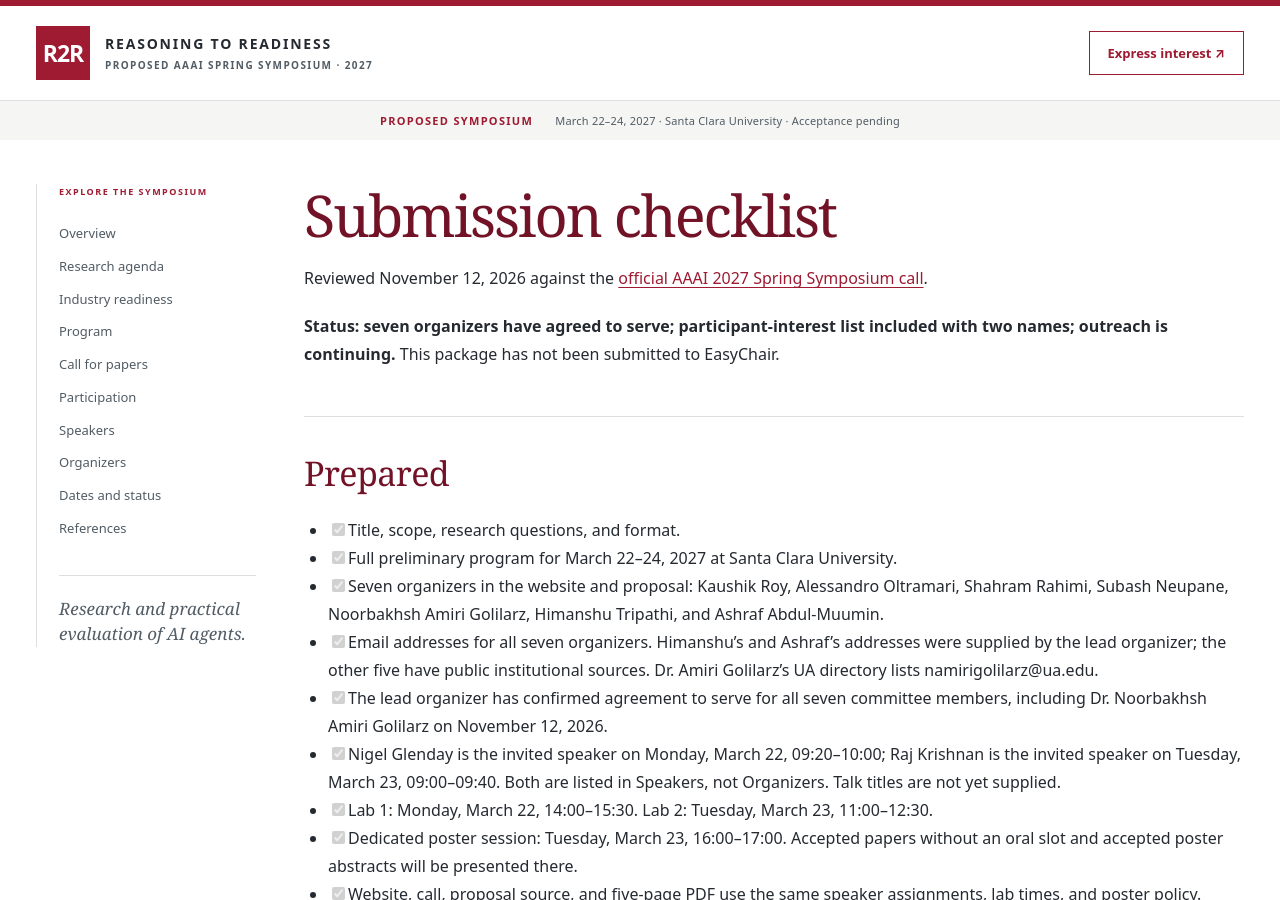
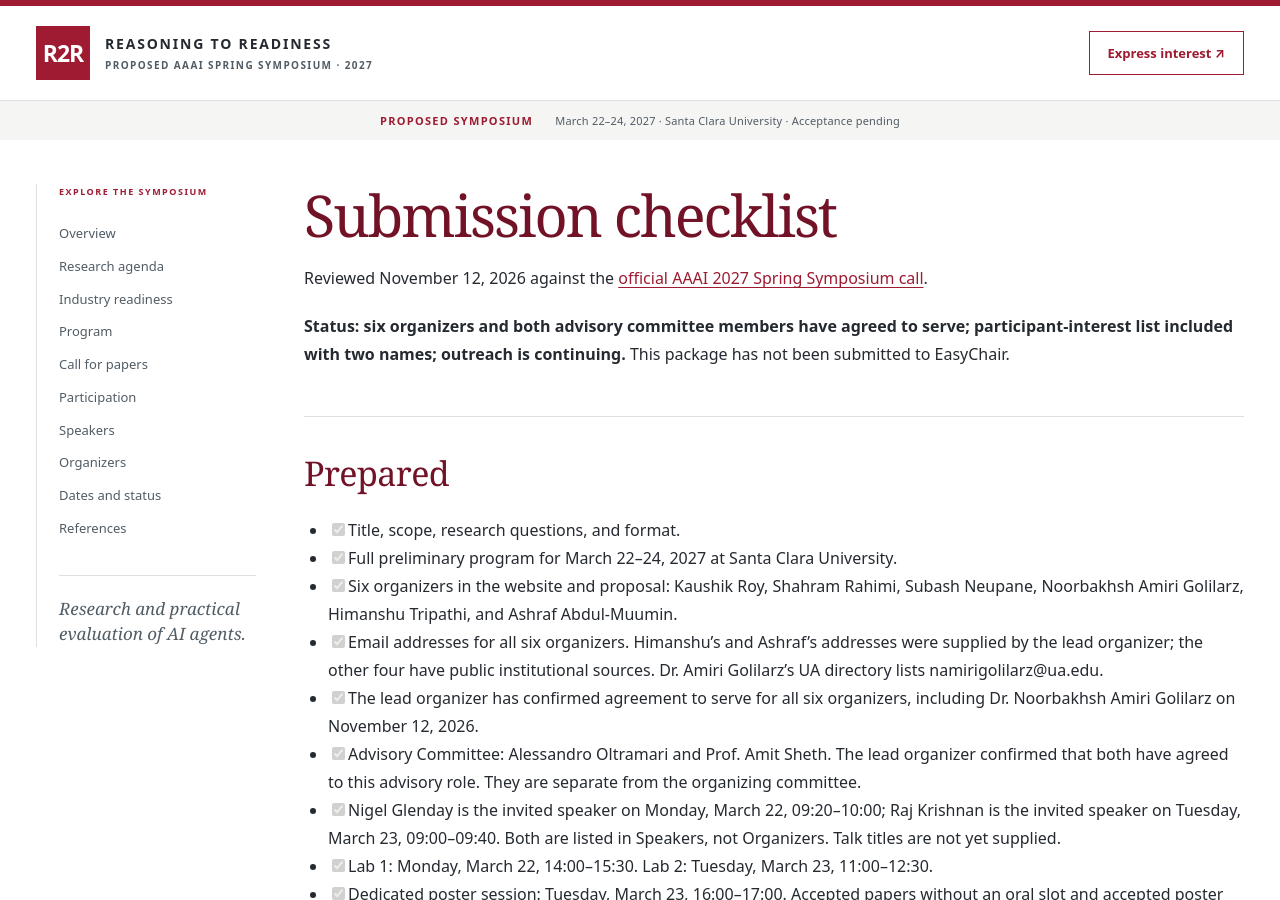
Before and after one commit to kauroy1994/AAAI-Symposium-Concept, a Jekyll site: the page built from proposal/submission-checklist.md, in a window 1280 px wide and 900 px high. Built offline with Jekyll 4.4.1, drawn with Linux system fonts in a browser that asks for light colours; our own code applies the rules of GitHub Pages for plain Markdown files; some of the changed text lies outside the part shown.

Commit message:
Create Advisory Committee for Alessandro Oltramari and Amit Sheth

```diff
--- a/cfp.html
+++ b/cfp.html
@@ -246,8 +246,11 @@
 
       <section id="organizers" aria-labelledby="organizers-title">
         <h2 id="organizers-title">Organizing committee</h2>
-        <p>Kaushik Roy, Alessandro Oltramari, Shahram Rahimi, Subash Neupane, Noorbakhsh Amiri Golilarz, Himanshu Tripathi, and Ashraf Abdul-Muumin.</p>
+        <p>Kaushik Roy, Shahram Rahimi, Subash Neupane, Noorbakhsh Amiri Golilarz, Himanshu Tripathi, and Ashraf Abdul-Muumin.</p>
         <p>Dr. Noorbakhsh Amiri Golilarz is an Assistant Professor of Computer Science at The University of Alabama and Director of the BRAINS Lab. His research includes AI, computer vision, robotics, and cognitive neuroscience.</p>
+        <h3>Advisory Committee</h3>
+        <p>Alessandro Oltramari (Bosch Research and Carnegie Bosch Institute) and Amit Sheth (University of South Carolina) provide scientific advice on the symposium's scope and research directions.</p>
+        <p><a href="./#advisory-committee">Advisory profiles</a> · <a href="https://sc.edu/study/colleges_schools/engineering_and_computing/faculty-staff/amitsheth.php">Prof. Sheth’s faculty profile</a></p>
         <p><a href="./#organizers">Organizer profiles and contact details</a> · <a href="https://eng.ua.edu/eng-directory/dr-noorbakhsh-amiri-golilarz/">Dr. Amiri Golilarz’s UA profile</a></p>
       </section>
 
--- a/proposal/submission-checklist.md
+++ b/proposal/submission-checklist.md
@@ -2,15 +2,16 @@
 
 Reviewed November 12, 2026 against the [official AAAI 2027 Spring Symposium call](https://aaai.org/conference/spring-symposia/aaai-2027-spring-symposium-series-call-for-proposal/).
 
-**Status: seven organizers have agreed to serve; participant-interest list included with two names; outreach is continuing.** This package has not been submitted to EasyChair.
+**Status: six organizers and both advisory committee members have agreed to serve; participant-interest list included with two names; outreach is continuing.** This package has not been submitted to EasyChair.
 
 ## Prepared
 
 - [x] Title, scope, research questions, and format.
 - [x] Full preliminary program for March 22–24, 2027 at Santa Clara University.
-- [x] Seven organizers in the website and proposal: Kaushik Roy, Alessandro Oltramari, Shahram Rahimi, Subash Neupane, Noorbakhsh Amiri Golilarz, Himanshu Tripathi, and Ashraf Abdul-Muumin.
-- [x] Email addresses for all seven organizers. Himanshu's and Ashraf's addresses were supplied by the lead organizer; the other five have public institutional sources. Dr. Amiri Golilarz's UA directory lists namirigolilarz@ua.edu.
-- [x] The lead organizer has confirmed agreement to serve for all seven committee members, including Dr. Noorbakhsh Amiri Golilarz on November 12, 2026.
+- [x] Six organizers in the website and proposal: Kaushik Roy, Shahram Rahimi, Subash Neupane, Noorbakhsh Amiri Golilarz, Himanshu Tripathi, and Ashraf Abdul-Muumin.
+- [x] Email addresses for all six organizers. Himanshu's and Ashraf's addresses were supplied by the lead organizer; the other four have public institutional sources. Dr. Amiri Golilarz's UA directory lists namirigolilarz@ua.edu.
+- [x] The lead organizer has confirmed agreement to serve for all six organizers, including Dr. Noorbakhsh Amiri Golilarz on November 12, 2026.
+- [x] Advisory Committee: Alessandro Oltramari and Prof. Amit Sheth. The lead organizer confirmed that both have agreed to this advisory role. They are separate from the organizing committee.
 - [x] Nigel Glenday is the invited speaker on Monday, March 22, 09:20–10:00; Raj Krishnan is the invited speaker on Tuesday, March 23, 09:00–09:40. Both are listed in Speakers, not Organizers. Talk titles are not yet supplied.
 - [x] Lab 1: Monday, March 22, 14:00–15:30. Lab 2: Tuesday, March 23, 11:00–12:30.
 - [x] Dedicated poster session: Tuesday, March 23, 16:00–17:00. Accepted papers without an oral slot and accepted poster abstracts will be presented there.
@@ -31,6 +32,10 @@ We will add more names as responses arrive. The current list contains two intere
 
 When adding names, use actual replies and approved affiliations, keep correspondence privately, and rebuild and inspect the PDF to maintain the five-page limit.
 
+## Committee breadth
+
+All six organizing committee members are at the University of Alabama. AAAI prefers organizers from different sites. The two advisers bring Bosch/Carnegie Bosch Institute and University of South Carolina perspectives, but are listed separately and are not counted as organizers. This is a review preference, not a stated mandatory minimum number of institutions.
+
 ## Affiliation review
 
 Ashraf Abdul-Muumin's UA affiliation remains based on the lead organizer's information. Raj Krishnan's association with AI For Services is supported by the company profile; no specific title is asserted. The speaker assignments were supplied by the lead organizer. Biographical details and source links are recorded in SOURCES.md.
@@ -43,4 +48,4 @@ Keep replies and correspondence privately. Use `resources/interest-register-temp
 
 ## Validation
 
-Run `python scripts/build_proposal.py` and `python scripts/validate.py`. The validator checks seven organizers and two speakers in the correct sections, both lab sessions, the poster session, identical website and proposal schedules, local links, portraits, and the PDF page count. Source provenance and remote URL results appear in [SOURCES.md](../SOURCES.md). Check main-branch validation and Pages deployment in [GitHub Actions](https://github.com/kauroy1994/AAAI-Symposium-Concept/actions).
+Run `python scripts/build_proposal.py` and `python scripts/validate.py`. The validator checks six organizers, two advisers, and two speakers in the correct sections, both lab sessions, the poster session, identical website and proposal schedules, local links, portraits, and the PDF page count. Source provenance and remote URL results appear in [SOURCES.md](../SOURCES.md). Check main-branch validation and Pages deployment in [GitHub Actions](https://github.com/kauroy1994/AAAI-Symposium-Concept/actions).
```
Also changed, not shown: MAINTAINING.md (+1 -1 lines), PHOTO-SOURCES.md (+5 -2 lines), SOURCES.md (+10 -3 lines), proposal/proposal.md (+9 -3 lines), scripts/validate.py (+19 -6 lines), README.md, assets/organizers/amit-sheth.jpg (added), 1 other file.
